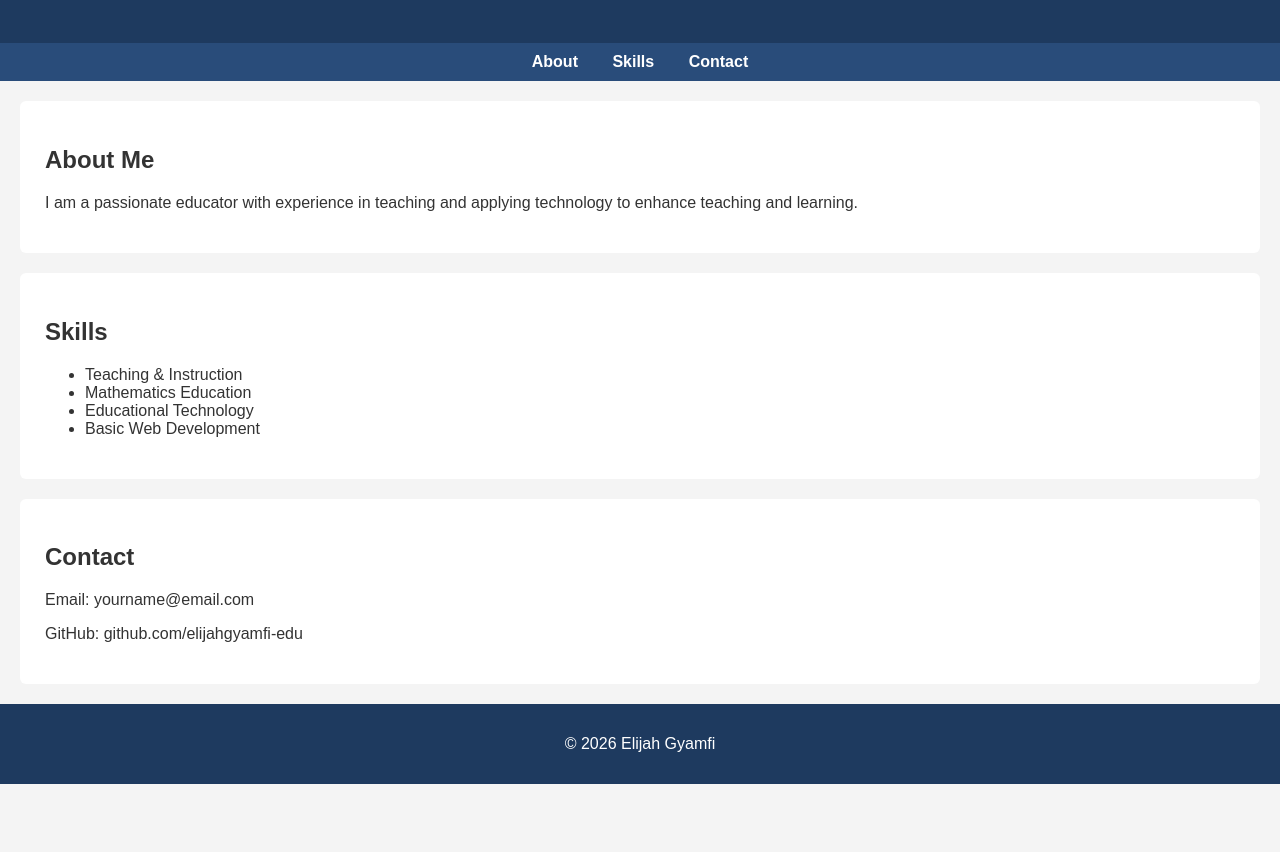
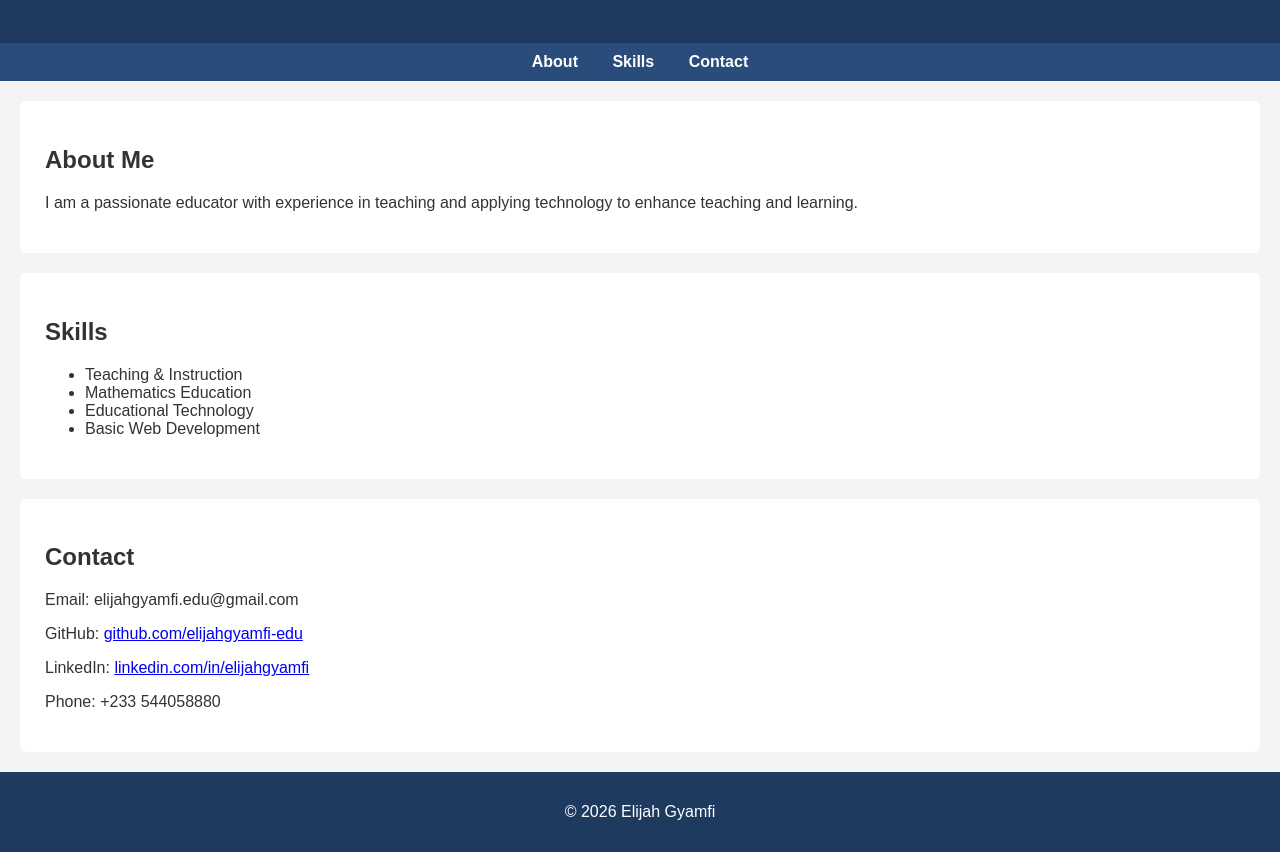
Before and after one commit to elijahgyamfi-edu/elijahgyamfi-edu.github.io, a plain HTML site: page index.html in a window 1280 px wide. Shown: the part 131-983 px from the top of the page. Before the commit the page ends 915 px from the top, so only its background shows below. Drawn offline with Linux system fonts and the light colour scheme.

Commit message:
Update contact information in index.html

```diff
--- a/index.html
+++ b/index.html
@@ -39,8 +39,10 @@
 
 <section id="contact">
     <h2>Contact</h2>
-    <p>Email: yourname@email.com</p>
-    <p>GitHub: github.com/elijahgyamfi-edu</p>
+    <p>Email: elijahgyamfi.edu@gmail.com</p>
+    <p>GitHub: <a href="https://github.com/elijahgyamfi-edu" target="_blank">github.com/elijahgyamfi-edu</a></p>
+    <p>LinkedIn: <a href="https://www.linkedin.com/in/elijahgyamfi" target="_blank">linkedin.com/in/elijahgyamfi</a></p>
+    <p>Phone: +233 544058880</p>
 </section>
 
 <footer>
```
